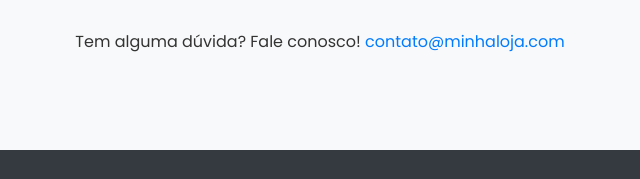
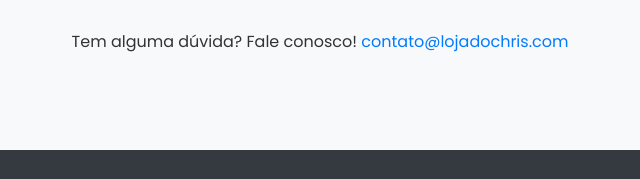
Before and after one commit to chrissperb/e-commerce, a plain HTML site: page index.html in a window 1280 px wide. Shown: the part 1157-1336 px from the top of the page, 320-960 px from the left. Drawn offline with Linux system fonts and the light colour scheme.

Commit message:
refactor: changing e-mail contact address.

```diff
--- a/index.html
+++ b/index.html
@@ -62,7 +62,7 @@
 
         <section id="contato" class="container">
             <h2>Entre em Contato</h2>
-            <p>Tem alguma dúvida? Fale conosco! <a href="mailto:contato@lojadochris.com">contato@minhaloja.com</a></p>
+            <p>Tem alguma dúvida? Fale conosco! <a href="mailto:contato@lojadochris.com">contato@lojadochris.com</a></p>
         </section>
     </main>
 
```
